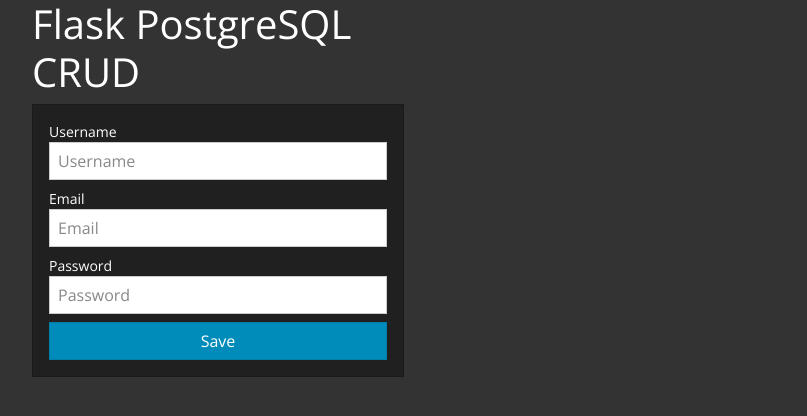
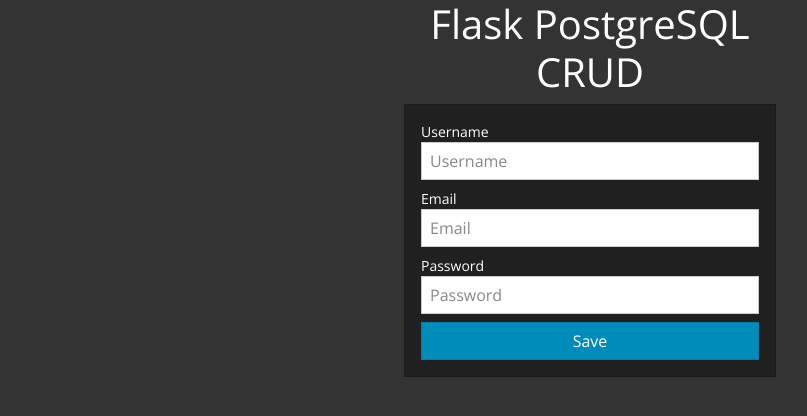
Before and after one commit to salino3/python-project-crud, a plain HTML site: page static/index.html in a window 1280 px wide. Shown: the whole page, without its empty margins (50-857 px from the left). Drawn offline with nearby package versions, Linux system fonts and the light colour scheme; no server answers.

Commit message:
fix styles

```diff
--- a/static/index.html
+++ b/static/index.html
@@ -14,10 +14,10 @@
   </head>
   <body class="bg-dark text-white">
 
-    <div class="container">
+    <div class="container w-100  d-flex justify-content-center">
 
       <div class="col-md-4 offset-mt-4">
-        <h1>Flask PostgreSQL CRUD</h1>
+        <h1 class="text-center">Flask PostgreSQL CRUD</h1>
 
         <form
           id="userForm" action="" class="card card-body text-white">
```
